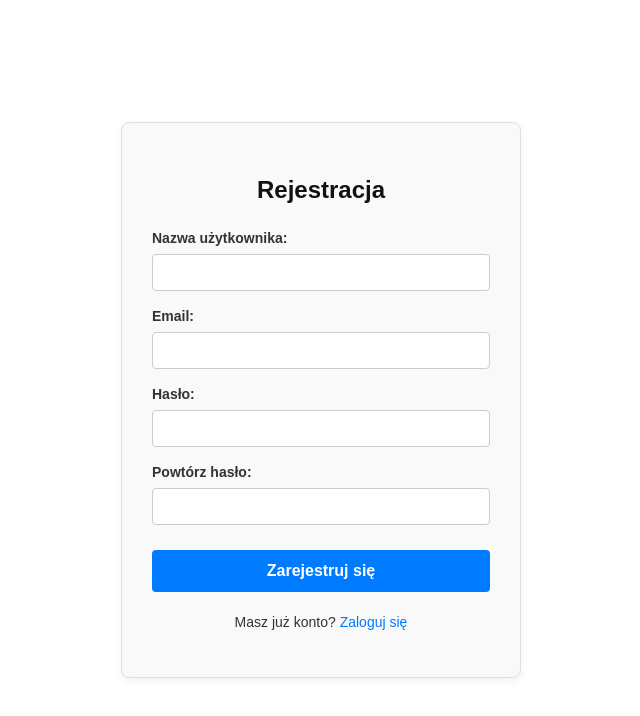
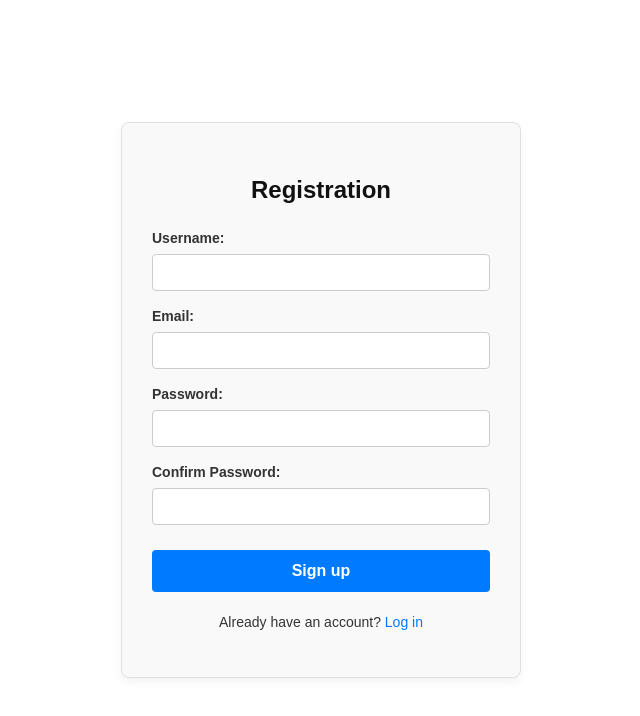
Before and after one commit to JstRafau/OnlyFrames, a React (Vite) app in the folder frontend/: page /register in a window 1280 px wide. Shown: the top 716 px of the page, without its empty margins (319-959 px from the left). Built offline with nearby package versions, Linux system fonts and the light colour scheme.

Commit message:
TSDoc added

```diff
--- a/frontend/src/pages/Login.tsx
+++ b/frontend/src/pages/Login.tsx
@@ -1,6 +1,13 @@
 import React, { useState } from 'react';
 import { Link, useNavigate, useLocation } from 'react-router-dom';
 
+/**
+ * Renders the user login form.
+ * Authenticates the user via the backend API using either an email or username.
+ * Displays success messages passed from the registration process.
+ * On success, redirects the user to the library page.
+ * * @returns {JSX.Element} The login page component.
+ */
 export default function Login() {
     const [loginOrEmail, setLoginOrEmail] = useState<string>('');
     const [password, setPassword] = useState<string>('');
@@ -11,9 +18,13 @@ export default function Login() {
     const navigate = useNavigate();
     const location = useLocation();
 
-    // Przechwytujemy wiadomość o sukcesie przekazaną z komponentu Register
     const successMessage = location.state?.successMessage as string | undefined;
 
+    /**
+     * Handles the form submission event.
+     * Sends the login payload to the API and processes the authentication response.
+     * * @param {React.FormEvent<HTMLFormElement>} e - The form submission event.
+     */
     const handleSubmit = async (e: React.FormEvent<HTMLFormElement>) => {
         e.preventDefault();
         setError('');
@@ -33,21 +44,19 @@ export default function Login() {
             const data = await response.json().catch(() => null);
 
             if (!response.ok) {
-                // Wyświetlamy konkretny błąd z Twojego backendu (Invalid username/email or password)
                 if (data && data.message) {
                     setError(data.message);
                 } else {
-                    setError('Nieprawidłowa nazwa użytkownika/email lub hasło.');
+                    setError('Invalid username/email or password.');
                 }
                 return;
             }
 
-            // Sukces logowania - kierujemy do biblioteki
             navigate('/library');
 
         } catch (err) {
-            console.error('Błąd połączenia:', err);
-            setError('Błąd połączenia z serwerem. Upewnij się, że backend działa.');
+            console.error('Connection error:', err);
+            setError('Failed to connect to the server. Make sure the backend is running.');
         } finally {
             setIsLoading(false);
         }
@@ -57,16 +66,14 @@ export default function Login() {
         <div style={{ backgroundColor: '#ffffff', minHeight: '100vh', display: 'flex', alignItems: 'center', justifyContent: 'center' }}>
 
             <div style={{ width: '100%', maxWidth: '400px', padding: '30px', backgroundColor: '#f9f9f9', border: '1px solid #e0e0e0', borderRadius: '8px', fontFamily: 'sans-serif', color: '#333', boxShadow: '0 4px 10px rgba(0,0,0,0.05)' }}>
-                <h2 style={{ textAlign: 'center', marginBottom: '20px', color: '#111' }}>Logowanie</h2>
+                <h2 style={{ textAlign: 'center', marginBottom: '20px', color: '#111' }}>Login</h2>
 
-                {/* Wiadomość o pomyślnej rejestracji (Toast) */}
                 {successMessage && (
                     <div style={{ backgroundColor: '#dcfce7', color: '#166534', padding: '10px', borderRadius: '6px', marginBottom: '15px', fontSize: '14px', lineHeight: '1.4', border: '1px solid #bbf7d0' }}>
                         {successMessage}
                     </div>
                 )}
 
-                {/* Komunikaty błędów z backendu */}
                 {error && (
                     <div style={{ backgroundColor: '#fee2e2', color: '#dc2626', padding: '10px', borderRadius: '6px', marginBottom: '15px', fontSize: '14px', lineHeight: '1.4' }}>
                         {error}
@@ -75,7 +82,7 @@ export default function Login() {
 
                 <form onSubmit={handleSubmit} style={{ display: 'flex', flexDirection: 'column', gap: '15px' }}>
                     <label style={{ fontWeight: 'bold', fontSize: '14px' }}>
-                        Nazwa użytkownika lub Email:
+                        Username or Email:
                         <input
                             type="text"
                             value={loginOrEmail}
@@ -86,7 +93,7 @@ export default function Login() {
                     </label>
 
                     <label style={{ fontWeight: 'bold', fontSize: '14px' }}>
-                        Hasło:
+                        Password:
                         <input
                             type="password"
                             value={password}
@@ -101,12 +108,12 @@ export default function Login() {
                         disabled={isLoading}
                         style={{ padding: '12px', marginTop: '10px', cursor: isLoading ? 'not-allowed' : 'pointer', backgroundColor: '#007bff', color: '#fff', border: 'none', borderRadius: '4px', fontWeight: 'bold', fontSize: '16px' }}
                     >
-                        {isLoading ? 'Logowanie...' : 'Zaloguj się'}
+                        {isLoading ? 'Logging in...' : 'Log in'}
                     </button>
                 </form>
 
                 <p style={{ marginTop: '20px', textAlign: 'center', fontSize: '14px' }}>
-                    Nie masz konta? <Link to="/register" style={{ color: '#007bff', textDecoration: 'none' }}>Zarejestruj się</Link>
+                    Don't have an account? <Link to="/register" style={{ color: '#007bff', textDecoration: 'none' }}>Sign up</Link>
                 </p>
             </div>
         </div>
--- a/frontend/src/pages/Register.tsx
+++ b/frontend/src/pages/Register.tsx
@@ -1,6 +1,12 @@
 import React, { useState } from 'react';
 import { Link, useNavigate } from 'react-router-dom';
 
+/**
+ * Renders the user registration form.
+ * Handles user input validation and submits the registration payload to the backend API.
+ * On success, redirects the user to the login page with a success message.
+ * * @returns {JSX.Element} The registration page component.
+ */
 export default function Register() {
     const [username, setUsername] = useState<string>('');
     const [email, setEmail] = useState<string>('');
@@ -10,22 +16,25 @@ export default function Register() {
     const [error, setError] = useState<string>('');
     const [isLoading, setIsLoading] = useState<boolean>(false);
 
-    // Hook do przekierowań
     const navigate = useNavigate();
 
+    /**
+     * Handles the form submission event.
+     * Validates passwords, sends the request to the API, and processes the response.
+     * * @param {React.FormEvent<HTMLFormElement>} e - The form submission event.
+     */
     const handleSubmit = async (e: React.FormEvent<HTMLFormElement>) => {
         e.preventDefault();
         setError('');
 
         if (password !== confirmPassword) {
-            setError('Hasła nie są identyczne!');
+            setError('Passwords do not match!');
             return;
         }
 
         setIsLoading(true);
 
         try {
-            // Pobieramy adres URL API ze zmiennych środowiskowych Vite
             const baseUrl = import.meta.env.VITE_API_BASE_URL || '';
 
             const response = await fetch(`${baseUrl}/api/auth/register`, {
@@ -36,45 +45,38 @@ export default function Register() {
                 body: JSON.stringify({ username, email, password }),
             });
 
-            // Próbujemy wyciągnąć dane z odpowiedzi
             const data = await response.json().catch(() => null);
 
             if (!response.ok) {
-                // Obsługa błędów z ASP.NET Core Identity (tablica błędów)
                 if (Array.isArray(data)) {
-                    // Łączymy wszystkie opisy błędów (np. za krótkie hasło, brak dużej litery)
                     const errorMessages = data.map((err: any) => err.description).join(' ');
                     setError(errorMessages);
                 } else if (data && data.message) {
                     setError(data.message);
                 } else {
-                    setError('Wystąpił błąd podczas rejestracji. Spróbuj ponownie.');
+                    setError('An error occurred during registration. Please try again.');
                 }
                 return;
             }
 
-            // Sukces! Przekierowujemy na stronę logowania i przekazujemy wiadomość o sukcesie
             navigate('/login', {
-                state: { successMessage: 'Zarejestrowano pomyślnie! Możesz się teraz zalogować.' }
+                state: { successMessage: 'Registered successfully! You can now log in.' }
             });
 
         } catch (err) {
-            console.error('Błąd połączenia:', err);
-            setError('Błąd połączenia z serwerem. Upewnij się, że backend działa.');
+            console.error('Connection error:', err);
+            setError('Failed to connect to the server. Make sure the backend is running.');
         } finally {
             setIsLoading(false);
         }
     };
 
     return (
-        // Zmieniono na białe tło (minHeight: 100vh sprawia, że tło rozciąga się na cały ekran)
     <div style={{ backgroundColor: '#ffffff', minHeight: '100vh', display: 'flex', alignItems: 'center', justifyContent: 'center' }}>
 
-            {/* Sam formularz ma delikatnie szare tło dla kontrastu */}
         <div style={{ width: '100%', maxWidth: '400px', padding: '30px', backgroundColor: '#f9f9f9', border: '1px solid #e0e0e0', borderRadius: '8px', fontFamily: 'sans-serif', color: '#333', boxShadow: '0 4px 10px rgba(0,0,0,0.05)' }}>
-                <h2 style={{ textAlign: 'center', marginBottom: '20px', color: '#111' }}>Rejestracja</h2>
+            <h2 style={{ textAlign: 'center', marginBottom: '20px', color: '#111' }}>Registration</h2>
 
-                {/* Wyświetlanie błędów - czerwone tło, ciemnoczerwony tekst */}
             {error && (
                 <div style={{ backgroundColor: '#fee2e2', color: '#dc2626', padding: '10px', borderRadius: '6px', marginBottom: '15px', fontSize: '14px', lineHeight: '1.4' }}>
                     {error}
@@ -83,7 +85,7 @@ export default function Register() {
 
             <form onSubmit={handleSubmit} style={{ display: 'flex', flexDirection: 'column', gap: '15px' }}>
                 <label style={{ fontWeight: 'bold', fontSize: '14px' }}>
-                        Nazwa użytkownika:
+                    Username:
                     <input
                         type="text"
                         value={username}
@@ -105,7 +107,7 @@ export default function Register() {
                 </label>
 
                 <label style={{ fontWeight: 'bold', fontSize: '14px' }}>
-                        Hasło:
+                    Password:
                     <input
                         type="password"
                         value={password}
@@ -116,7 +118,7 @@ export default function Register() {
                 </label>
 
                 <label style={{ fontWeight: 'bold', fontSize: '14px' }}>
-                        Powtórz hasło:
+                    Confirm Password:
                     <input
                         type="password"
                         value={confirmPassword}
@@ -131,12 +133,12 @@ export default function Register() {
                     disabled={isLoading}
                     style={{ padding: '12px', marginTop: '10px', cursor: isLoading ? 'not-allowed' : 'pointer', backgroundColor: '#007bff', color: '#fff', border: 'none', borderRadius: '4px', fontWeight: 'bold', fontSize: '16px' }}
                 >
-                        {isLoading ? 'Przetwarzanie...' : 'Zarejestruj się'}
+                    {isLoading ? 'Processing...' : 'Sign up'}
                 </button>
             </form>
 
             <p style={{ marginTop: '20px', textAlign: 'center', fontSize: '14px' }}>
-                    Masz już konto? <Link to="/login" style={{ color: '#007bff', textDecoration: 'none' }}>Zaloguj się</Link>
+                Already have an account? <Link to="/login" style={{ color: '#007bff', textDecoration: 'none' }}>Log in</Link>
             </p>
         </div>
     </div>
```
Lines whose indentation alone changed are shown as unchanged.
